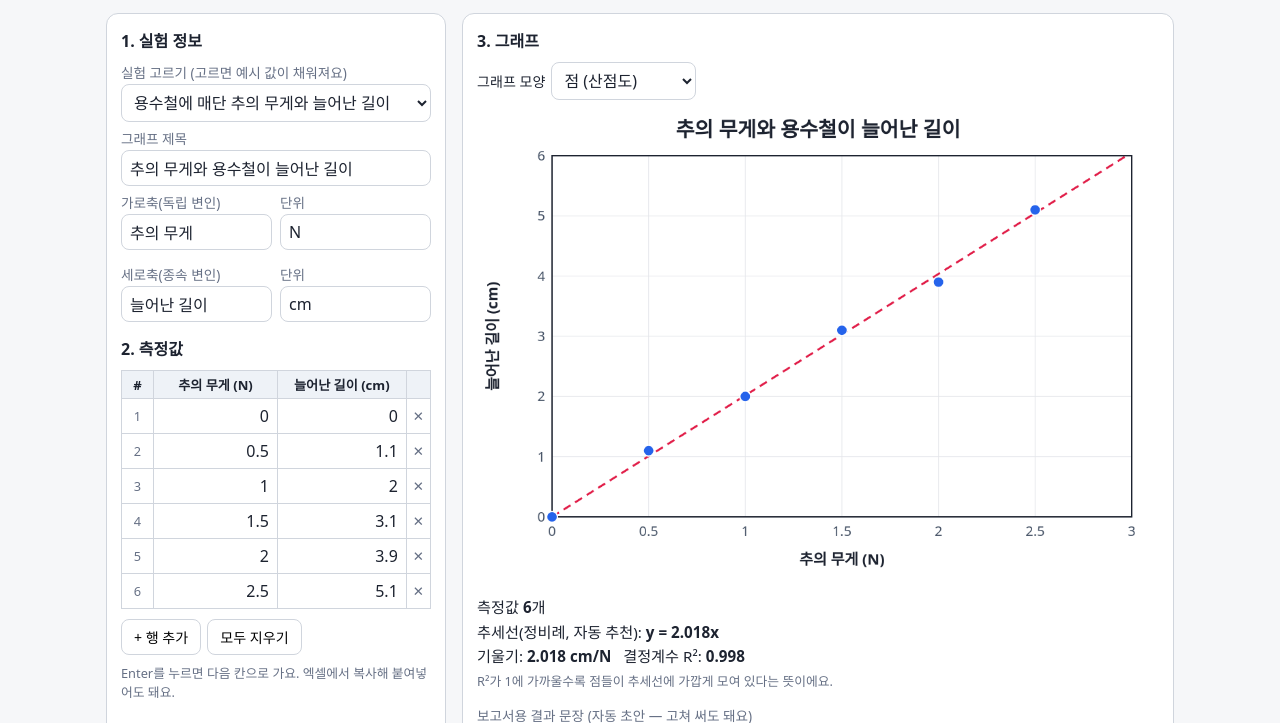
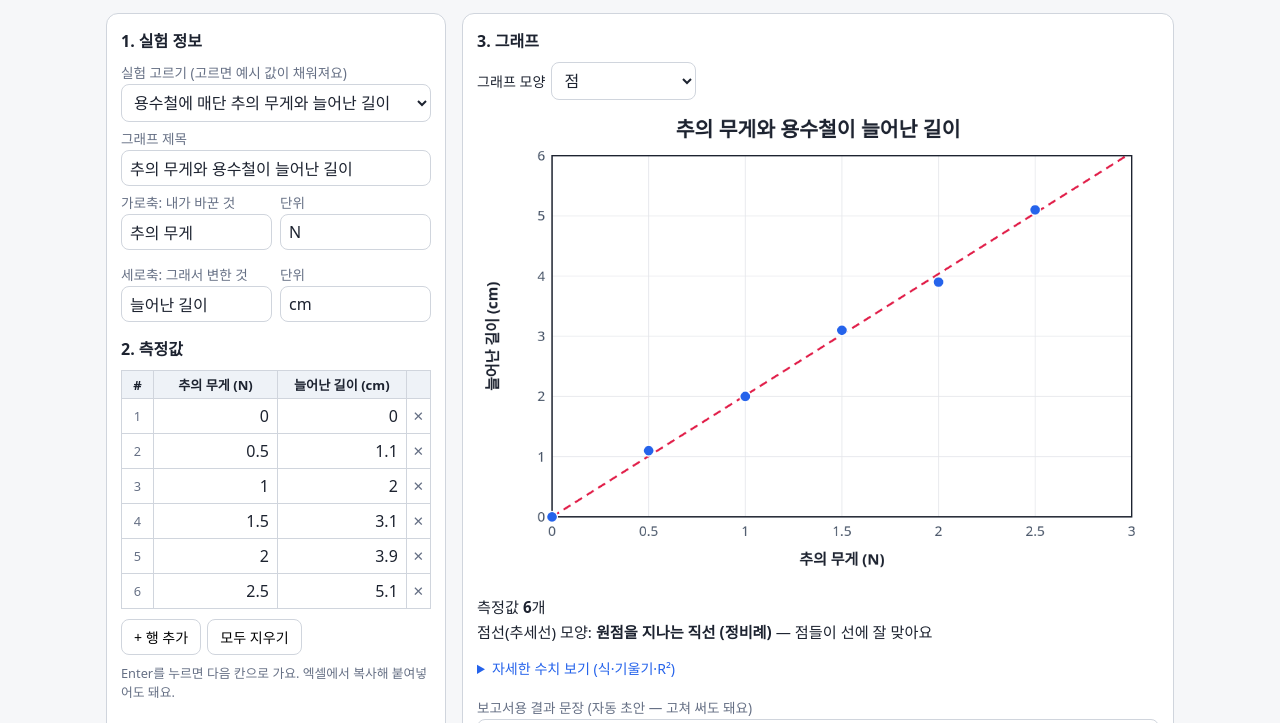
Before and after one commit to perteacher/auto-lab, a plain HTML site: page index.html in a window 1280 px wide. Shown: the part 77-800 px from the top of the page. Drawn offline with Linux system fonts and the light colour scheme.

Commit message:
14회차: 그래프 아래 식·R²를 학생 말로 바꾸고 자세한 수치는 접기로, 변인 용어 쉽게
Co-Authored-By: Claude Opus 5.5 <noreply@anthropic.com>
Claude-Session: https://claude.ai/code/session_01AvvPqyrYZRFyUwgmFPFamq

```diff
--- a/index.html
+++ b/index.html
@@ -142,9 +142,9 @@ details.adv summary{cursor:pointer;color:var(--muted);padding:8px 0;font-weight:
     <label for="title">그래프 제목</label>
     <input id="title" value="">
     <div class="row2">
-      <div><label for="xname">가로축(독립 변인)</label><input id="xname"></div>
+      <div><label for="xname">가로축: 내가 바꾼 것</label><input id="xname"></div>
       <div><label for="xunit">단위</label><input id="xunit"></div>
-      <div><label for="yname">세로축(종속 변인)</label><input id="yname"></div>
+      <div><label for="yname">세로축: 그래서 변한 것</label><input id="yname"></div>
       <div><label for="yunit">단위</label><input id="yunit"></div>
     </div>
     <h2 style="margin-top:14px">2. 측정값</h2>
@@ -170,7 +170,7 @@ details.adv summary{cursor:pointer;color:var(--muted);padding:8px 0;font-weight:
     <div class="btns" style="margin:0 0 8px">
       <label class="chk" for="gType">그래프 모양</label>
       <select id="gType" style="width:auto">
-        <option value="dot">점 (산점도)</option>
+        <option value="dot">점</option>
         <option value="line">꺾은선 (점 잇기)</option>
         <option value="bar">막대</option>
       </select>
@@ -488,24 +488,31 @@ function drawOn(){
   if(multi)drawLegend(c,S,L,T,pw);
   else if(M)drawLegend(c,[...(gt==='bar'?[]:raw.map(s=>({...s,faint:1}))),{...M,name:'평균 (막대: 최소~최대)'}],L,T,pw);
   drawPred(c,S,pts,X,Y,rx,ry,L,T,pw,ph);
+  const fitWord=r=>r.r2>=0.95?'점들이 선에 잘 맞아요':r.r2>=0.8?'점들이 선에 대체로 맞아요':'점들이 선에서 많이 벗어나요 — 값을 다시 확인해 보세요';
+  const shapeName=t=>({prop:'원점을 지나는 직선 (정비례)',linear:'직선',inv:'반비례 곡선',quad:'곡선'})[t]||FITS[t].name;
   let h=(M?`${NS}회 반복 측정값 <b>${allPts.length}</b>개 → 평균 점 <b>${pts.length}</b>개`:`측정값 <b>${pts.length}</b>개`)+(out?` <span class="hint">(축 범위 밖 ${out}개는 안 보여요)</span>`:'');
+  let d='';
   if(multi){
-    h+=`<ul class="slist">`+S.map(sr=>{const r=sr.reg,yu=$('yunit').value,xu=$('xunit').value;
-      let li=`<li><span class="sw" style="background:${sr.col}"></span> <b>${esc(sr.name)}</b> (${sr.pts.length}개)`;
+    if(reg)h+=`<br>점선(추세선) 모양: <b>${shapeName(reg.type)}</b>`;
+    h+=`<ul class="slist">`+S.map(sr=>`<li><span class="sw" style="background:${sr.col}"></span> <b>${esc(sr.name)}</b> (${sr.pts.length}개)${sr.reg?' — '+fitWord(sr.reg):''}</li>`).join('')+'</ul>';
+    d+=`<ul class="slist">`+S.map(sr=>{const r=sr.reg,yu=$('yunit').value,xu=$('xunit').value;
+      let li=`<li><span class="sw" style="background:${sr.col}"></span> <b>${esc(sr.name)}</b>`;
       if(r){li+=`: <b>${r.eq}</b>`;if(r.slope!==undefined)li+=`, 기울기 <b>${sig(r.slope)}${yu&&xu?` ${yu}/${xu}`:''}</b>`;if(r.xy!==undefined)li+=`, x×y ≈ <b>${sig(r.xy)}</b>`;li+=`, R² <b>${r.r2.toFixed(3)}</b>`}
       else if(ft!=='none')li+=': <span class="hint">추세선 계산 불가</span>';
       return li+'</li>'}).join('')+'</ul>';
-    if(reg)h+=`<span class="hint">추세선: ${FITS[reg.type].name}${ft==='auto'?' (계열 1 기준 자동 추천, 비교를 위해 모든 계열에 같은 종류 적용)':''}. R²가 1에 가까울수록 점들이 추세선에 가깝게 모여 있다는 뜻이에요.</span>`;
+    if(reg)d+=`<span class="hint">추세선: ${FITS[reg.type].name}${ft==='auto'?' (계열 1 기준 자동 추천, 비교를 위해 모든 계열에 같은 종류 적용)':''}. R²(결정계수)가 1에 가까울수록 점들이 추세선에 가깝게 모여 있다는 뜻이에요.</span>`;
   }else if(reg){
     const yu=$('yunit').value,xu=$('xunit').value;
-    h+=`<br>추세선(${FITS[reg.type].name}${ft==='auto'?', 자동 추천':''}): <b>${reg.eq}</b>`;
-    if(reg.slope!==undefined)h+=`<br>기울기: <b>${sig(reg.slope)}${yu&&xu?` ${yu}/${xu}`:''}</b>`;
-    if(reg.xy!==undefined)h+=`<br>x × y ≈ <b>${sig(reg.xy)}</b> (일정)`;
-    h+=` &nbsp; 결정계수 R²: <b>${reg.r2.toFixed(3)}</b>`;
-    h+=`<br><span class="hint">R²가 1에 가까울수록 점들이 추세선에 가깝게 모여 있다는 뜻이에요.</span>`;
+    h+=`<br>점선(추세선) 모양: <b>${shapeName(reg.type)}</b> — ${fitWord(reg)}`;
+    d+=`추세선(${FITS[reg.type].name}${ft==='auto'?', 자동 추천':''}): <b>${reg.eq}</b>`;
+    if(reg.slope!==undefined)d+=`<br>기울기: <b>${sig(reg.slope)}${yu&&xu?` ${yu}/${xu}`:''}</b>`;
+    if(reg.xy!==undefined)d+=`<br>x × y ≈ <b>${sig(reg.xy)}</b> (일정)`;
+    d+=` &nbsp; 결정계수 R²: <b>${reg.r2.toFixed(3)}</b>`;
+    d+=`<br><span class="hint">R²가 1에 가까울수록 점들이 추세선에 가깝게 모여 있다는 뜻이에요.</span>`;
   }else if(ft!=='none'){
     h+=`<br><span class="hint">이 추세선을 계산할 수 없어요. (점 개수가 부족하거나, 반비례인데 x=0이 있어요)</span>`;
   }
+  if(d){const was=$('statsMore')&&$('statsMore').open;h+=`<details class="axis" id="statsMore"${was?' open':''}><summary>자세한 수치 보기 (식·기울기·R²)</summary>${d}</details>`}
   $('stats').innerHTML=h;
   let wide=null;if(M){wide=M.err.reduce((a,e)=>!a||e.hi-e.lo>a.hi-a.lo?e:a,null);
     const yu=$('yunit').value;$('stats').innerHTML+=`<br><span class="hint">검은 점은 평균, 세로 막대는 그 x에서 측정값의 최솟값~최댓값이에요. 막대가 길수록 반복 측정값이 들쭉날쭉했다는 뜻이에요.${wide&&wide.hi>wide.lo?` 가장 긴 곳: ${esc(xn)} ${sig(wide.x)}${esc($('xunit').value?' '+$('xunit').value:'')} (${sig(wide.lo)}~${sig(wide.hi)}${esc(yu?' '+yu:'')})`:''}</span>`}
@@ -621,7 +628,7 @@ function writeConclusion(pts,reg,S){
   else if(reg.type==='inv')t+=` 두 값을 곱한 값이 약 ${sig(reg.xy)} 정도로 거의 일정하므로 ${xn}${와(xn)} ${yn}${은(yn)} 반비례 관계라고 볼 수 있다.`;
   else if(reg.type==='quad')t+=` 그래프는 직선이 아닌 곡선 모양이다.`;
   if(reg.slope!==undefined)t+=` ${xn}${이(xn)} 1${xu?' '+xu:''} ${vx[1]} ${yn}${은(yn)} 약 ${sig(Math.abs(reg.slope))}${yu?' '+yu:''}씩 ${reg.slope>=0?vy[2]:vy[3]}.`;
-  t+=` (추세선 ${reg.eq}, 결정계수 R² = ${reg.r2.toFixed(3)}: 측정값과 ${fit} 편)`;
+  t+=` 측정값은 추세선에 ${fit} 편이다.`;
   // 여러 계열: 기울기(또는 x×y) 비교 문장
   const R=S.filter(s=>s.reg);
   if(multi&&R.length>1){
```
Also changed, not shown: 2 other files.
